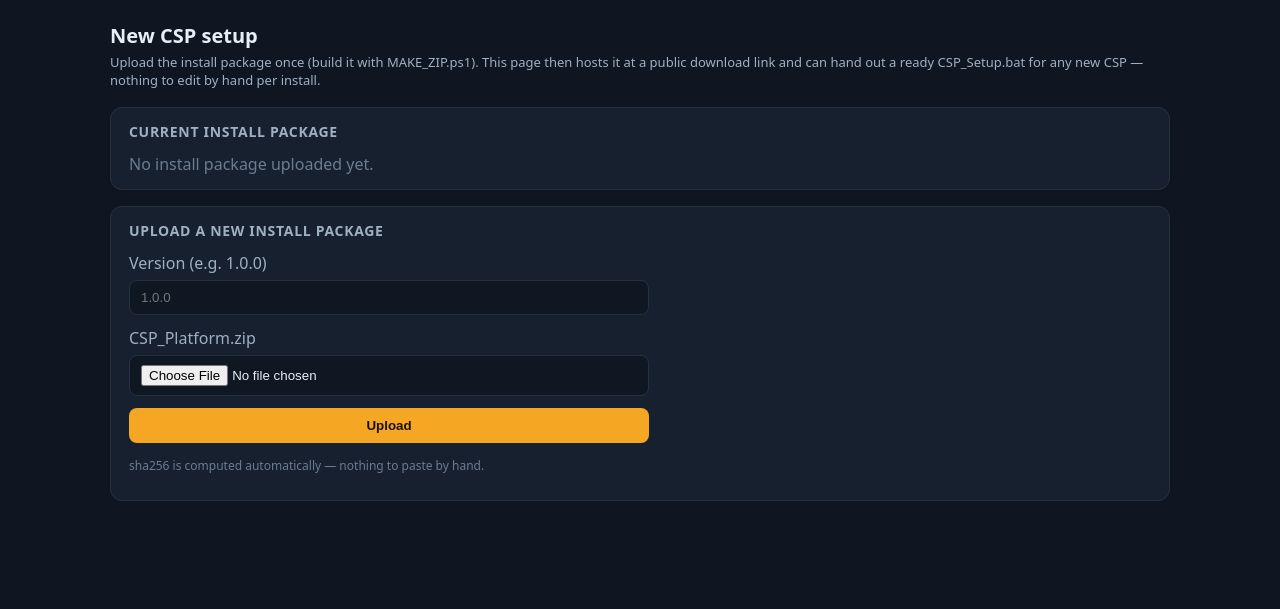
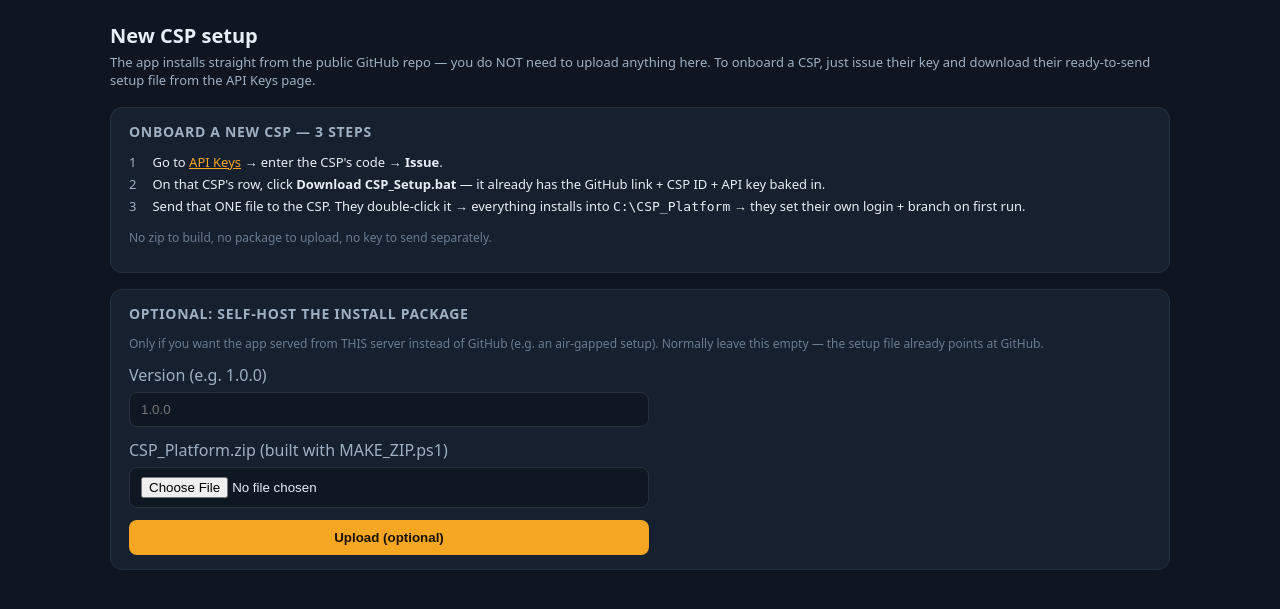
Before and after one commit to ekoindia/csp-customer-communication-platform-, a Flask app: template admin_dashboard/templates/admin_setup.html in a window 1280 px wide. Shown: the top 609 px of the page. Run offline with Flask 3, Linux system fonts and the light colour scheme; the template is opened without the code that fills it, so the values that code supplies are empty.

Commit message:
Admin New-CSP-Setup page: reflect GitHub-direct (upload is optional)
Rewrite the page to say the app installs from GitHub (no upload needed); the
per-CSP CSP_Setup.bat is downloaded from the API Keys page. The upload form is
now clearly optional (self-host / air-gapped). Timestamps shown in IST.

Co-Authored-By: Claude Opus 4.8 (1M context) <noreply@anthropic.com>

```diff
--- a/admin_dashboard/templates/admin_setup.html
+++ b/admin_dashboard/templates/admin_setup.html
@@ -2,40 +2,40 @@
 {% block title %}New CSP Setup - Eko Admin Portal{% endblock %}
 {% block body %}
 <h1>New CSP setup</h1>
-<p class="sub">Upload the install package once (build it with MAKE_ZIP.ps1). This
-  page then hosts it at a public download link and can hand out a ready
-  CSP_Setup.bat for any new CSP — nothing to edit by hand per install.</p>
+<p class="sub">The app installs straight from the public GitHub repo — you do NOT
+  need to upload anything here. To onboard a CSP, just issue their key and
+  download their ready-to-send setup file from the API Keys page.</p>
 
 <div class="panel">
-  <h2>Current install package</h2>
+  <h2>Onboard a new CSP — 3 steps</h2>
+  <div class="kv">
+    <div class="k">1</div><div>Go to <a href="{{ url_for('admin_ui.api_keys') }}" style="color:var(--accent)">API Keys</a> → enter the CSP's code → <b>Issue</b>.</div>
+    <div class="k">2</div><div>On that CSP's row, click <b>Download CSP_Setup.bat</b> — it already has the GitHub link + CSP ID + API key baked in.</div>
+    <div class="k">3</div><div>Send that ONE file to the CSP. They double-click it → everything installs into <code>C:\CSP_Platform</code> → they set their own login + branch on first run.</div>
+  </div>
+  <p class="note">No zip to build, no package to upload, no key to send separately.</p>
+</div>
+
+<div class="panel">
+  <h2>Optional: self-host the install package</h2>
+  <p class="note" style="margin-top:0">Only if you want the app served from THIS
+    server instead of GitHub (e.g. an air-gapped setup). Normally leave this empty —
+    the setup file already points at GitHub.</p>
   {% if latest %}
   <div class="kv">
     <div class="k">File</div><div>{{ latest.filename }}{% if latest.version %} &middot; v{{ latest.version }}{% endif %}</div>
     <div class="k">Size</div><div>{{ (latest.size_bytes / 1024)|round(1) }} KB</div>
-    <div class="k">SHA-256</div><div style="font-size:12px;word-break:break-all">{{ latest.sha256 }}</div>
-    <div class="k">Uploaded</div><div>{{ latest.uploaded_at }} UTC</div>
+    <div class="k">Uploaded</div><div>{{ latest.uploaded_at | ist }}</div>
   </div>
-  <div style="margin-top:14px;display:flex;gap:10px;flex-wrap:wrap">
-    <a href="{{ download_url }}" style="width:auto;padding:9px 16px;background:var(--panel);border:1px solid var(--line);border-radius:8px;color:var(--ink);text-decoration:none">Download CSP_Platform.zip</a>
-    <a href="{{ url_for('admin_ui.download_csp_setup_bat') }}" style="width:auto;padding:9px 16px;background:var(--accent);border-radius:8px;color:#1a1200;text-decoration:none;font-weight:700">Download ready CSP_Setup.bat</a>
-  </div>
-  <p class="note">Send the CSP_Setup.bat above to any new CSP — it already points at this package. Double-click installs everything into C:\CSP_Platform.</p>
-  {% else %}
-  <p style="color:var(--muted);margin:0">No install package uploaded yet.</p>
   {% endif %}
-</div>
-
-<div class="panel">
-  <h2>Upload a new install package</h2>
-  <form method="post" enctype="multipart/form-data" style="max-width:520px">
+  <form method="post" enctype="multipart/form-data" style="max-width:520px;margin-top:12px">
     <label class="l" style="color:var(--soft)">Version (e.g. 1.0.0)</label>
     <input name="version" placeholder="1.0.0">
-    <label class="l" style="color:var(--soft)">CSP_Platform.zip</label>
+    <label class="l" style="color:var(--soft)">CSP_Platform.zip (built with MAKE_ZIP.ps1)</label>
     <input type="file" name="package" accept=".zip" required
            style="width:100%;padding:9px 11px;margin:6px 0 12px;background:#0f1723;border:1px solid var(--line);border-radius:8px;color:var(--ink)">
-    <button type="submit">Upload</button>
+    <button type="submit">Upload (optional)</button>
   </form>
-  <p class="note">sha256 is computed automatically — nothing to paste by hand.</p>
 </div>
 
 {% if history %}
@@ -46,7 +46,7 @@
     <tbody>
     {% for r in history %}
       <tr><td>{{ r.filename }}</td><td>{{ r.version or '-' }}</td>
-        <td>{{ (r.size_bytes / 1024)|round(1) }} KB</td><td>{{ r.uploaded_at }}</td></tr>
+        <td>{{ (r.size_bytes / 1024)|round(1) }} KB</td><td>{{ r.uploaded_at | ist }}</td></tr>
     {% endfor %}
     </tbody>
   </table>
```
